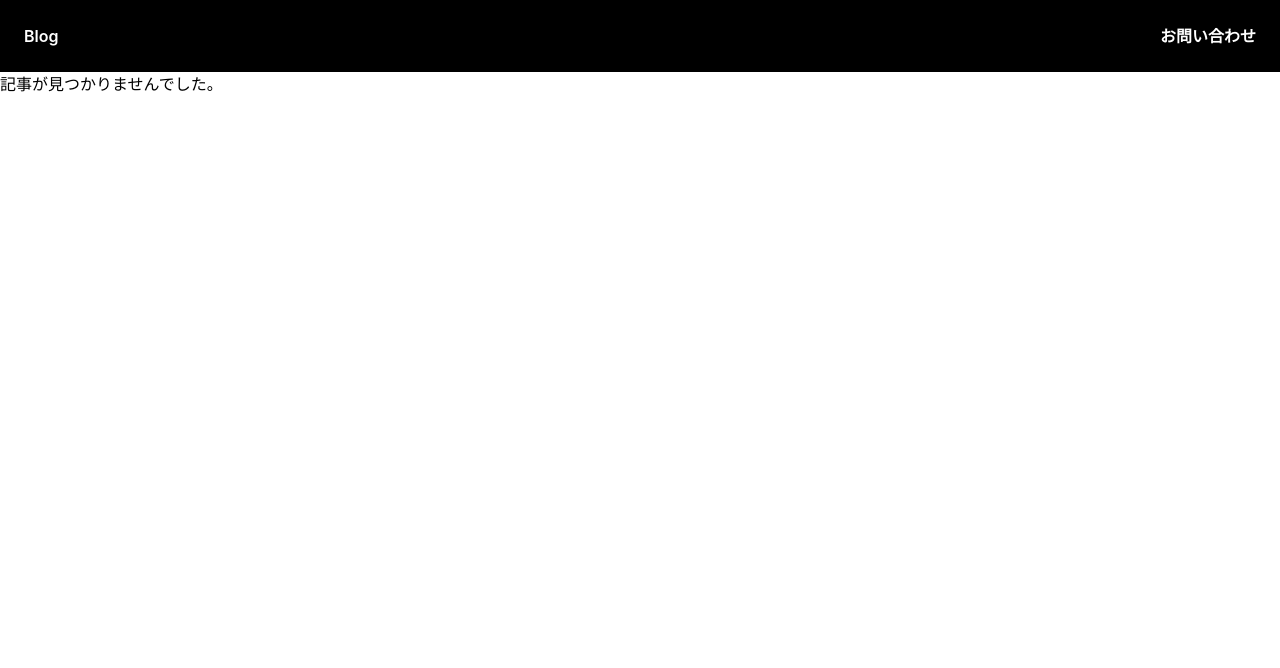
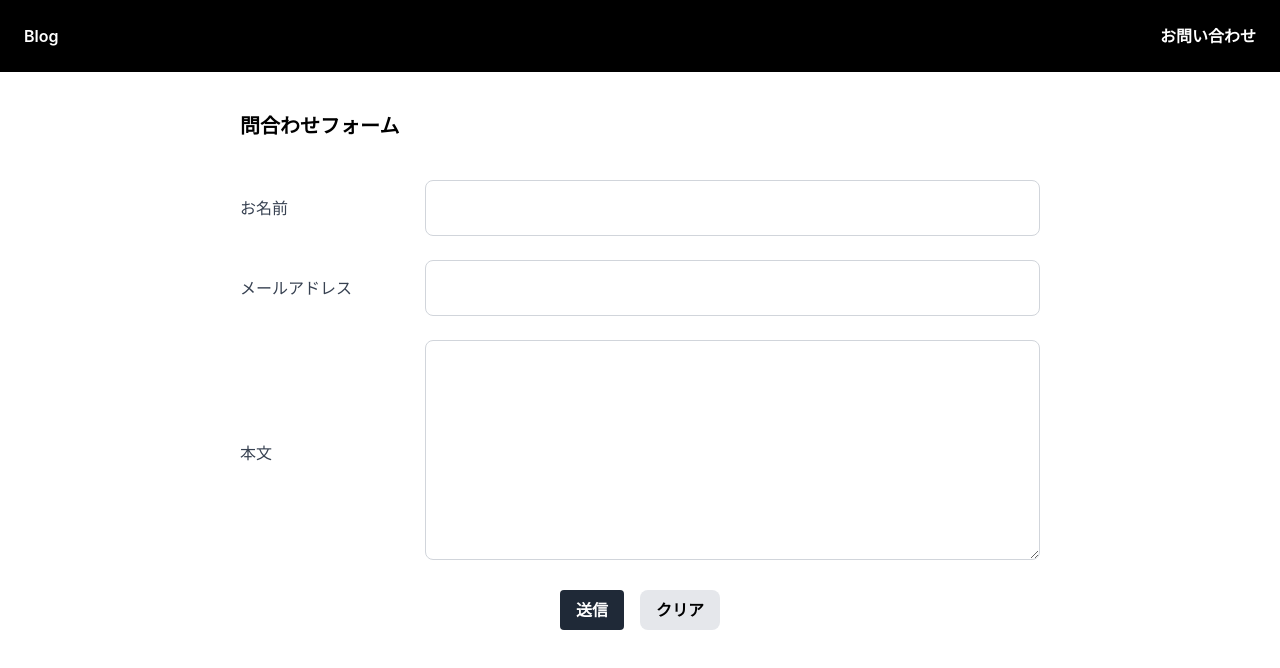
Before and after one commit to mu-126/test-app, a React (Create React App) app: page /ContactForm in a window 1280 px wide. Shown: the top 668 px of the page. Built offline with nearby package versions, Linux system fonts and the light colour scheme.

Commit message:
課題4：実装

```diff
--- a/src/App.js
+++ b/src/App.js
@@ -4,6 +4,7 @@ import { BrowserRouter, Route, Routes } from "react-router-dom";
 import PostList from "./PostList";
 import PostDetail from "./PostDetail";
 import NotFoundPage from "./NotFoundPage";
+import ContactForm from "./ContactForm";
 
 const App = ({ src }) => {
   return (
@@ -13,6 +14,7 @@ const App = ({ src }) => {
       <Routes>
         <Route path="/" element={<PostList src={src} />} />
         <Route path="/posts/:id" element={<PostDetail src={src} />} />
+        <Route path="/ContactForm" element={<ContactForm />} />
         <Route path="*" element={<NotFoundPage />} />
       </Routes>
     </BrowserRouter>
--- /dev/null
+++ b/src/ContactForm.jsx
@@ -0,0 +1,150 @@
+import { useState } from "react";
+
+const ContactForm = () => {
+  const [form, setForm] = useState({
+    name: "",
+    email: "",
+    message: "",
+  });
+
+  const [errors, setErrors] = useState({
+    name: "",
+    email: "",
+    message: "",
+  });
+
+  const [isSubmitting, setIsSubmitting] = useState(false);
+
+  // 入力変更
+  const handleChange = (e) => {
+    const { name, value } = e.target;
+
+    setForm({
+      ...form,
+      [name]: value,
+    });
+  };
+
+  // バリデーション
+  const validate = () => {
+    const newErrors = {
+      name: "",
+      email: "",
+      message: "",
+    };
+
+    if (!form.name) {
+      newErrors.name = "お名前は必須です。";
+    }
+
+    if (!form.email) {
+      newErrors.email = "メールアドレスは必須です。";
+    } else {
+      const emailRegex = /^[^\s@]+@[^\s@]+\.[^\s@]+$/;
+      if (!emailRegex.test(form.email)) {
+        newErrors.email = "メールアドレスの形式が正しくありません。";
+      }
+    }
+
+    if (!form.message) {
+      newErrors.message = "本文は必須です。";
+    }
+
+    setErrors(newErrors);
+
+    // エラーが1つでもあれば false
+    return !newErrors.name && !newErrors.email && !newErrors.message;
+  };
+
+  // クリアボタン
+  const handleClear = () => {
+    setForm({
+      name: "",
+      email: "",
+      message: "",
+    });
+  };
+
+  // 送信
+  const handleSubmit = async (e) => {
+    e.preventDefault();
+
+    if (!validate()) return;
+
+    setIsSubmitting(true);
+
+    try {
+      const res = await fetch("https://1hmfpsvto6.execute-api.ap-northeast-1.amazonaws.com/dev/contacts", {
+        method: "POST",
+        headers: {
+          "Content-Type": "application/json",
+        },
+        body: JSON.stringify(form),
+      });
+
+      if (!res.ok) {
+        throw new Error("送信失敗");
+      }
+
+      alert("送信しました");
+
+      // フォームクリア
+      setForm({
+        name: "",
+        email: "",
+        message: "",
+      });
+    } catch (error) {
+      alert("送信中にエラーが発生しました");
+    } finally {
+      setIsSubmitting(false);
+    }
+  };
+
+  return (
+    <div className="max-w-[800px] mx-auto py-10">
+      <h2 className="text-xl font-bold mb-10">問合わせフォーム</h2>
+
+      <form onSubmit={handleSubmit}>
+        {/* 名前 */}
+        <div className="flex justify-between items-center mb-6">
+          <label className="w-[240px] text-gray-700">お名前</label>
+          <div className="w-full">
+            <input type="text" name="name" value={form.name} onChange={handleChange} className="w-full border border-gray-300 rounded-lg p-4 h-14" disabled={isSubmitting} />
+            {errors.name && <p className="mt-2 text-sm text-red-700">{errors.name}</p>}
+          </div>
+        </div>
+
+        {/* メールアドレス */}
+        <div className="flex justify-between items-center mb-6">
+          <label className="w-[240px] text-gray-700">メールアドレス</label>
+          <div className="w-full">
+            <input type="email" name="email" value={form.email} onChange={handleChange} className="w-full border border-gray-300 rounded-lg p-4 h-14" disabled={isSubmitting} />
+            {errors.email && <p className="mt-2 text-sm text-red-700">{errors.email}</p>}
+          </div>
+        </div>
+
+        {/* 本文 */}
+        <div className="flex justify-between items-center mb-6">
+          <label className="w-[240px] text-gray-700">本文</label>
+          <div className="w-full">
+            <textarea name="message" value={form.message} onChange={handleChange} className="w-full border border-gray-300 rounded-lg p-4 h-[220px]" disabled={isSubmitting} />
+            {errors.message && <p className="text-sm text-red-700">{errors.message}</p>}
+          </div>
+        </div>
+
+        {/* ボタン */}
+        <div className="flex justify-center gap-4">
+          <button type="submit" className="px-4 py-2 bg-gray-800 text-white font-bold rounded" disabled={isSubmitting}>
+            送信
+          </button>
+          <button type="button" onClick={handleClear} className="px-4 py-2 bg-gray-200 font-bold rounded-lg">
+            クリア
+          </button>
+        </div>
+      </form>
+    </div>
+  );
+};
+
+export default ContactForm;
```
Also changed, not shown: src/800x400.png (deleted).
